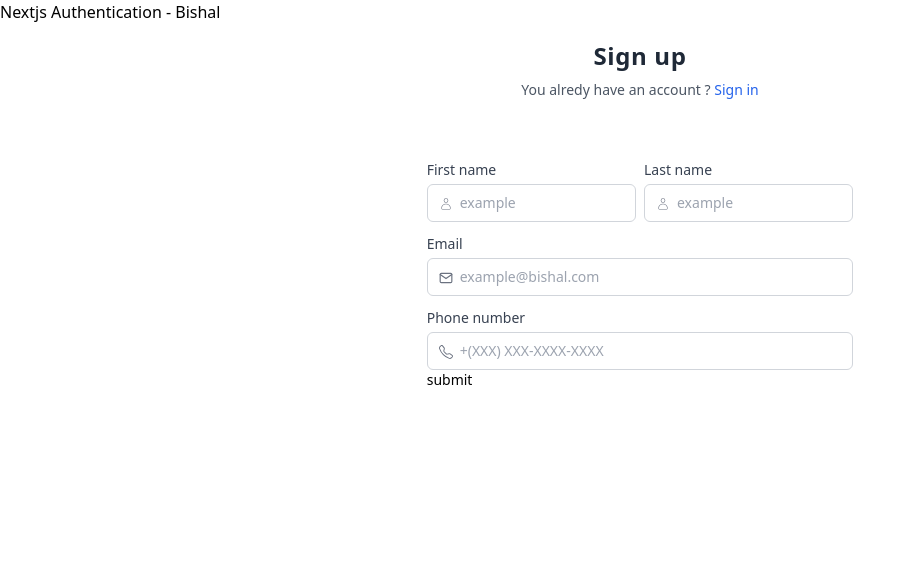
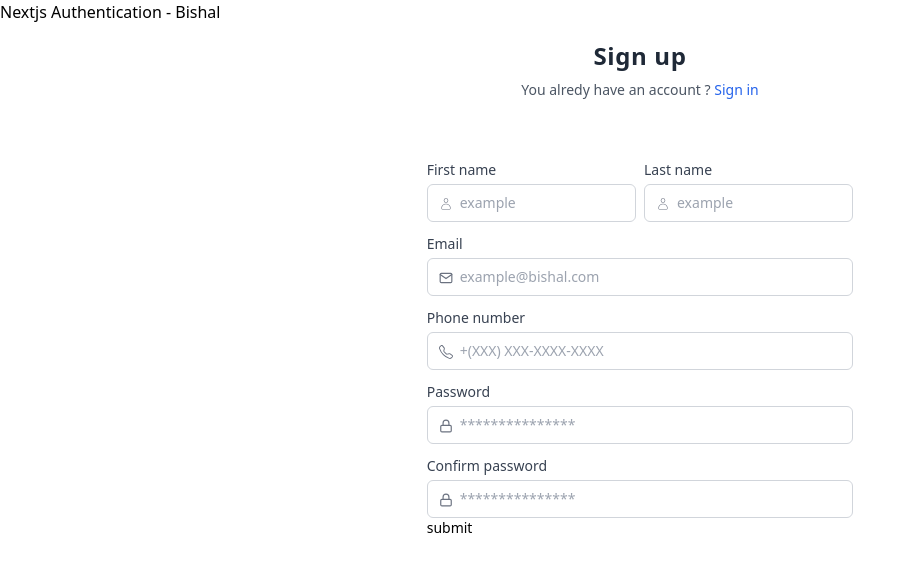
Before and after one commit to StrongVector/Authenticate-exam-full-next, a Next.js app: page /auth in a window 1280 px wide. Shown: the top 572 px of the page, without its empty margins (0-915 px from the left). Built offline with nearby package versions, Linux system fonts and the light colour scheme.

Commit message:
feat: passsword & confirm passwords

```diff
--- a/src/component/forms/Register.tsx
+++ b/src/component/forms/Register.tsx
@@ -1,7 +1,7 @@
 import * as React from "react";
 import Input from "@/component/inputs/Input";
 import { CiUser } from "react-icons/ci";
-import { FiMail } from "react-icons/fi";
+import { FiLock, FiMail } from "react-icons/fi";
 import { BsTelephone } from "react-icons/bs";
 import { useForm } from "react-hook-form";
 import { z } from "zod";
@@ -10,7 +10,8 @@ import validator from "validator";
 
 type Props = {};
 
-const FormSchema = z.object({
+const FormSchema = z
+  .object({
     first_name: z
       .string()
       .min(2, "First name must be atleast 2 characters")
@@ -25,6 +26,15 @@ const FormSchema = z.object({
     phone: z.string().refine(validator.isMobilePhone, {
       message: "Please enter a valid phone number",
     }),
+    password: z
+      .string()
+      .min(6, "Password must be atleast 6 characters.")
+      .max(52, "Password must be less than 52 characters."),
+    confirmPassword: z.string(),
+  })
+  .refine((data) => data.password === data.confirmPassword, {
+    message: "Password doesn't match",
+    path: ["confirmPassword"],
   });
 
 type FormSchemaType = z.infer<typeof FormSchema>;
@@ -85,6 +95,26 @@ export default function Register(props: Props) {
         error={errors?.phone?.message}
         disabled={isSubmitting}
       />
+      <Input
+        name="password"
+        label="Password"
+        type="password"
+        icon={<FiLock />}
+        placeholder="***************"
+        register={register}
+        error={errors?.password?.message}
+        disabled={isSubmitting}
+      />
+      <Input
+        name="confirmPassword"
+        label="Confirm password"
+        type="password"
+        icon={<FiLock />}
+        placeholder="***************"
+        register={register}
+        error={errors?.confirmPassword?.message}
+        disabled={isSubmitting}
+      />
       <button type="submit">submit</button>
     </form>
   );
```
Lines whose indentation alone changed are shown as unchanged.
